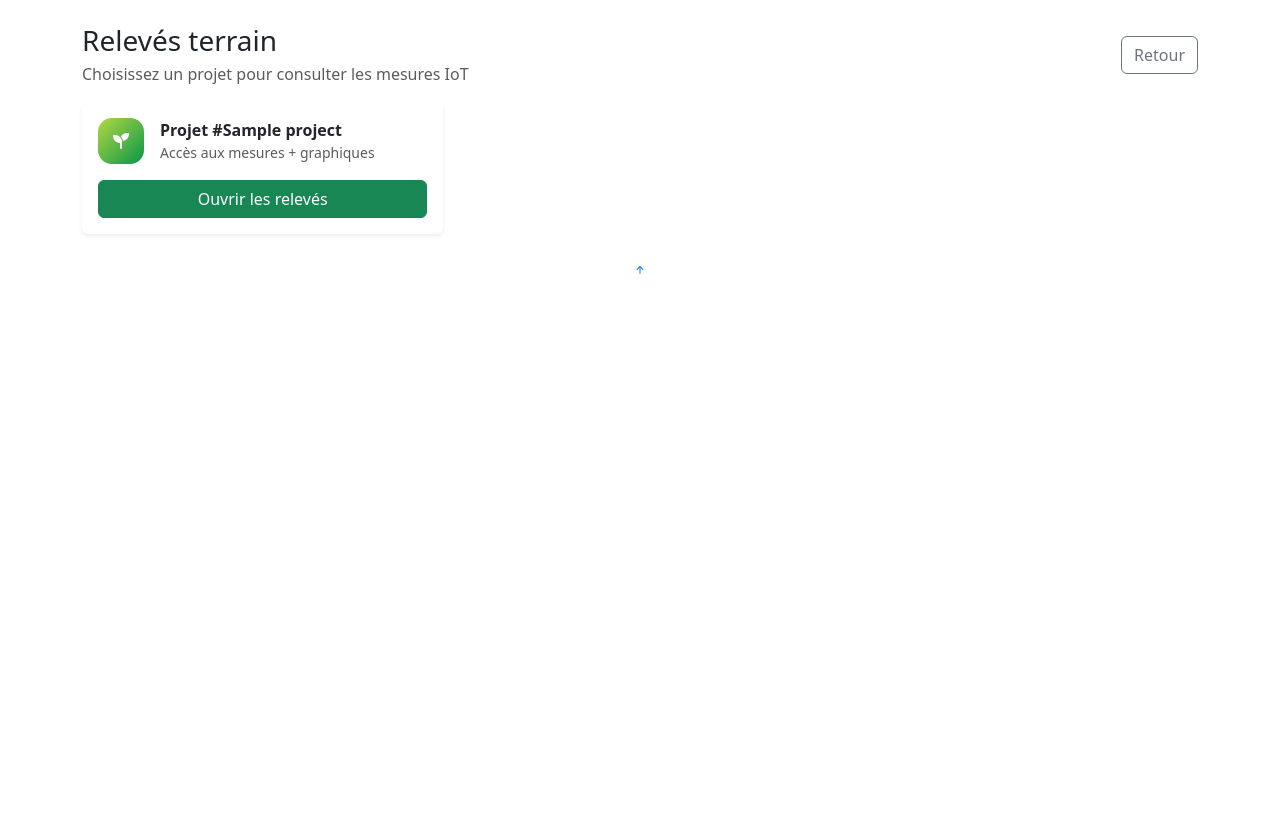
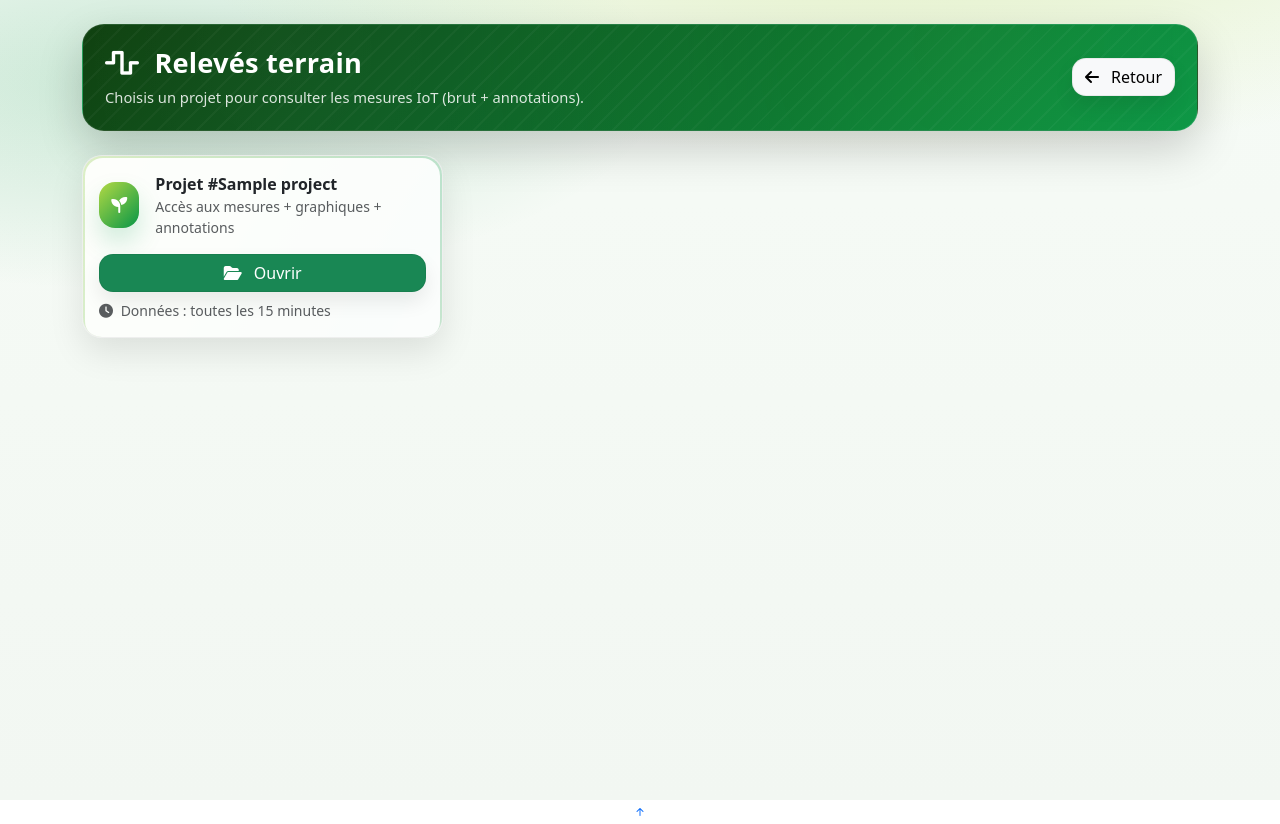
Before and after one commit to RanaJaffel/Esprit-PIDEV-3A22-2526-Agrifund-Web, a Symfony app: template templates/agriculteur/releve_terrain/choose_project.html.twig in a window 1280 px wide. Before the commit the page ends 274 px from the top, so only its background shows below. Run offline with Twig, Linux system fonts and the light colour scheme; the template is opened without the code that fills it: most values are stand-ins (such as "Sample title", 1, 10 or a date in 2020); some libraries are stand-ins or nearby versions.

Commit message:
modificationnnnn

```diff
--- /dev/null
+++ b/public/ui/releve-terrain-pages-pro.css
@@ -0,0 +1,68 @@
+/* ===== Relevé Terrain Pages Pro (choose_project + forms) ===== */
+
+.releve-terrain-pages-pro .project-card{
+  position: relative;
+  border-radius: 20px;
+  overflow: hidden;
+  border: 1px solid rgba(0,0,0,.06);
+  background: rgba(255,255,255,.82);
+  box-shadow: 0 14px 34px rgba(0,0,0,.10);
+  transition: transform .18s ease, box-shadow .18s ease;
+}
+.releve-terrain-pages-pro .project-card:hover{
+  transform: translateY(-3px);
+  box-shadow: 0 22px 55px rgba(0,0,0,.14);
+}
+.releve-terrain-pages-pro .project-card::before{
+  content:"";
+  position:absolute; inset:-2px;
+  background: linear-gradient(120deg, rgba(178,217,68,.85), rgba(8,150,71,.75), rgba(225,179,35,.55));
+  background-size: 200% 200%;
+  animation: borderFlow 6s ease-in-out infinite;
+  opacity: .35;
+}
+@keyframes borderFlow{
+  0%{ background-position: 0% 50%; }
+  50%{ background-position: 100% 50%; }
+  100%{ background-position: 0% 50%; }
+}
+.releve-terrain-pages-pro .project-inner{
+  position: relative;
+  margin: 2px;
+  border-radius: 18px;
+  background: rgba(255,255,255,.92);
+  padding: 14px;
+}
+
+.releve-terrain-pages-pro .project-icon{
+  width:46px;height:46px;border-radius:16px;
+  background: linear-gradient(135deg,#B2D944,#089647);
+  display:flex;align-items:center;justify-content:center;color:white;
+  box-shadow: 0 14px 26px rgba(8,150,71,.18);
+}
+
+.releve-terrain-pages-pro .form-panel{
+  border-radius: 20px;
+  overflow: hidden;
+  background: rgba(255,255,255,.82);
+  border: 1px solid rgba(0,0,0,.06);
+  box-shadow: 0 16px 42px rgba(0,0,0,.12);
+}
+
+.releve-terrain-pages-pro .form-head{
+  padding: 14px 16px;
+  background: rgba(255,255,255,.70);
+  border-bottom: 1px solid rgba(0,0,0,.06);
+  display:flex; align-items:center; justify-content:space-between;
+  font-weight: 900;
+}
+
+.releve-terrain-pages-pro .form-body{ padding: 16px; }
+
+.releve-terrain-pages-pro .hint{
+  padding: 10px 12px;
+  border-radius: 14px;
+  background: rgba(8,150,71,.08);
+  border: 1px solid rgba(8,150,71,.14);
+  color: rgba(0,0,0,.65);
+}
--- a/templates/agriculteur/releve_terrain/choose_project.html.twig
+++ b/templates/agriculteur/releve_terrain/choose_project.html.twig
@@ -1,49 +1,72 @@
 {% extends 'base.html.twig' %}
 
-{% block title %}Choisir un projet - Relevés terrain{% endblock %}
+{% block title %}Choisir un projet — Relevés terrain{% endblock %}
+
+{% block stylesheets %}
+  {{ parent() }}
+  <link rel="stylesheet" href="{{ asset('ui/releve-terrain-pages-pro.css') }}">
+{% endblock %}
+
+{% block hide_preloader %}{% endblock %}
 
 {% block body %}
+<div class="iot-page releve-terrain-agri-pro releve-terrain-pages-pro">
   <div class="container py-4">
 
-  <div class="d-flex justify-content-between align-items-center mb-3">
+    <div class="iot-hero hero-agri reveal mb-4">
+      <div class="d-flex flex-wrap justify-content-between align-items-center gap-3">
         <div>
-      <h3 class="mb-1">Relevés terrain</h3>
-      <div class="text-muted">Choisissez un projet pour consulter les mesures IoT</div>
+          <h2 class="iot-hero-title mb-0">
+            <i class="fas fa-wave-square me-2"></i>
+            Relevés terrain
+          </h2>
+          <div class="iot-hero-sub">Choisis un projet pour consulter les mesures IoT (brut + annotations).</div>
         </div>
-    <a class="btn btn-outline-secondary" href="{{ path('agriculteur_dashboard') }}">Retour</a>
+        <a class="btn btn-light btn-iot" href="{{ path('agriculteur_dashboard') }}">
+          <i class="fas fa-arrow-left me-2"></i> Retour
+        </a>
+      </div>
     </div>
 
     {{ include('_partials/_flashes.html.twig') }}
 
     <div class="row g-3">
       {% for pid in projects %}
-      <div class="col-12 col-md-6 col-lg-4">
-        <div class="card shadow-sm border-0 h-100">
-          <div class="card-body">
+        <div class="col-12 col-md-6 col-xl-4 reveal">
+          <div class="project-card h-100">
+            <div class="project-inner h-100 d-flex flex-column">
               <div class="d-flex align-items-center gap-3">
-              <div style="
-                width:46px;height:46px;border-radius:14px;
-                background:linear-gradient(135deg,#B2D944,#089647);
-                display:flex;align-items:center;justify-content:center;color:white;">
+                <div class="project-icon">
                   <i class="fas fa-seedling"></i>
                 </div>
                 <div class="flex-grow-1">
-                <div class="fw-semibold">Projet #{{ pid }}</div>
-                <div class="text-muted small">Accès aux mesures + graphiques</div>
+                  <div class="fw-bold">Projet #{{ pid }}</div>
+                  <div class="text-muted small">Accès aux mesures + graphiques + annotations</div>
                 </div>
               </div>
 
-            <div class="d-grid mt-3">
-              <a class="btn btn-success"
+              <div class="mt-3 d-grid">
+                <a class="btn btn-success btn-iot"
                    href="{{ path('agriculteur_releve_terrain', {idproject: pid}) }}">
-                Ouvrir les relevés
+                  <i class="fas fa-folder-open me-2"></i> Ouvrir
                 </a>
               </div>
+
+              <div class="text-muted small mt-2">
+                <i class="fas fa-clock me-1"></i> Données : toutes les 15 minutes
               </div>
+            </div>
+          </div>
+        </div>
+      {% else %}
+        <div class="col-12 reveal">
+          <div class="alert alert-light border mb-0">
+            Aucun projet disponible.
           </div>
         </div>
       {% endfor %}
     </div>
 
   </div>
+</div>
 {% endblock %}
```
Also changed, not shown: public/ui/releve-terrain-annoter-pro.css (added, +101 -0 lines), templates/agriculteur/releve_terrain/annoter.html.twig (+86 -21 lines), templates/agriculteur/releve_terrain/edit.html.twig (+29 -9 lines), templates/agriculteur/releve_terrain/new.html.twig (+33 -8 lines). Lines whose indentation alone changed are shown as unchanged.
